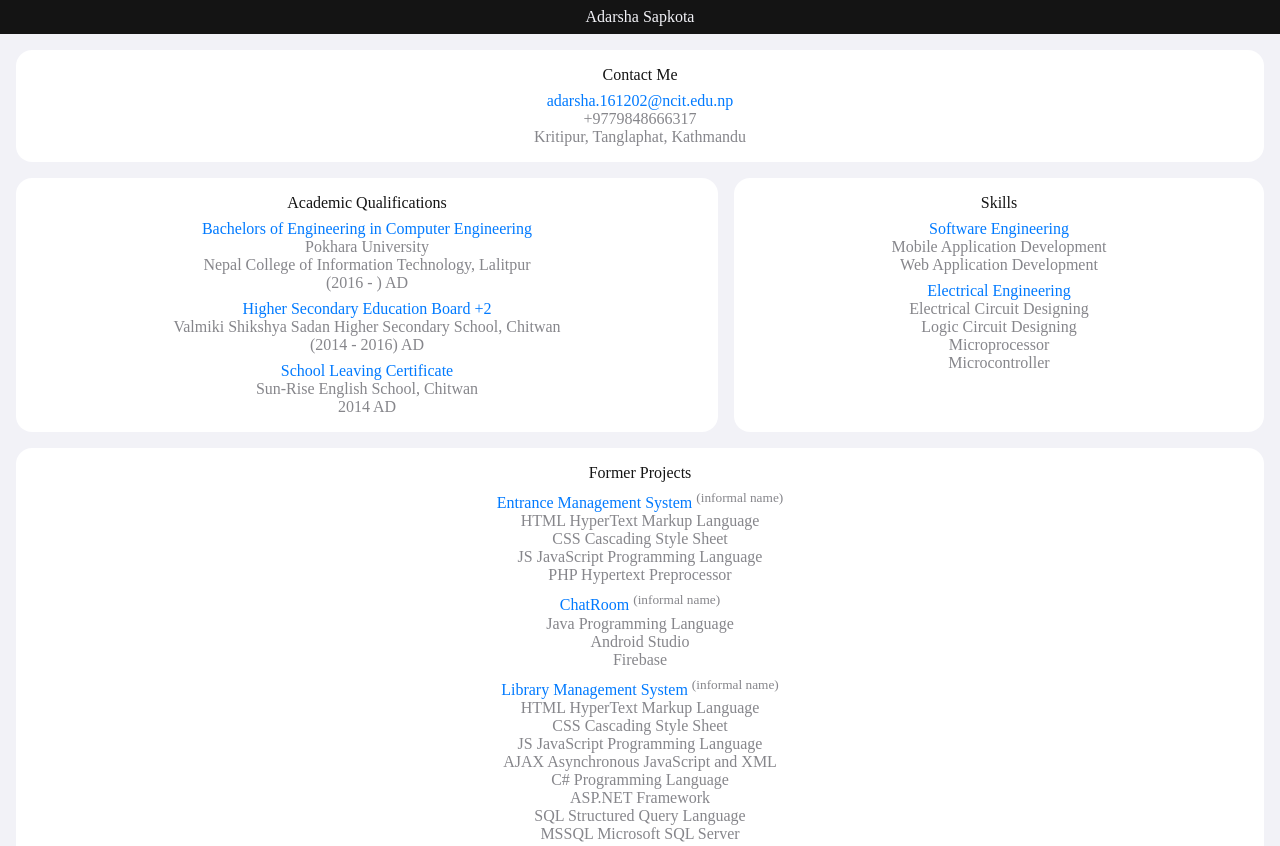
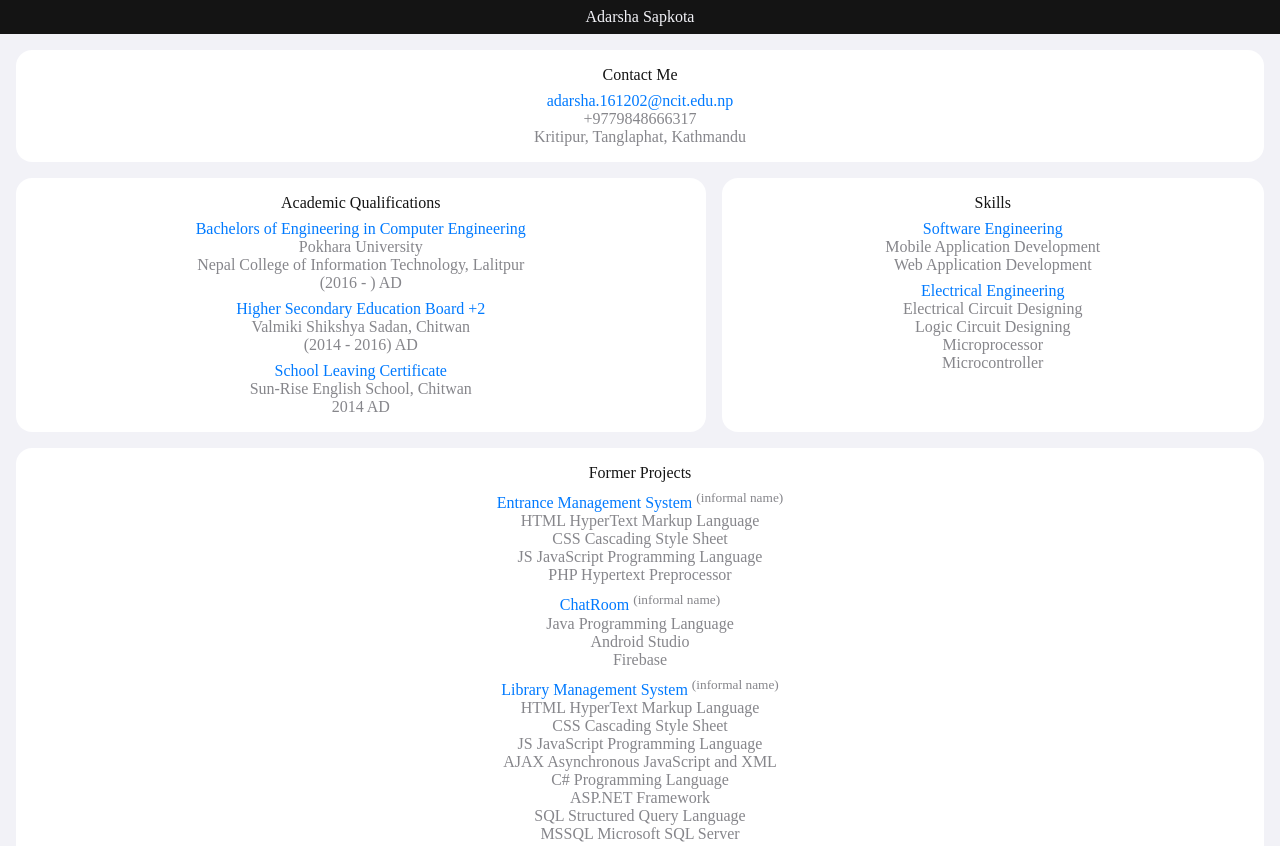
Before and after one commit to adarshasapkota/adarshasapkota.github.io, a plain HTML site: page index.html in a window 1280 px wide. Shown: the top 846 px of the page. Drawn offline with Linux system fonts and the light colour scheme.

Commit message:
Content correction

```diff
--- a/index.html
+++ b/index.html
@@ -46,7 +46,7 @@
 					    Higher Secondary Education Board +2
 				    </div>
 				    <li>
-					    Valmiki Shikshya Sadan Higher Secondary School, Chitwan
+					    Valmiki Shikshya Sadan, Chitwan
 				    </li>
 				    <li>(2014 - 2016) AD</li>
 				</ul>
```
